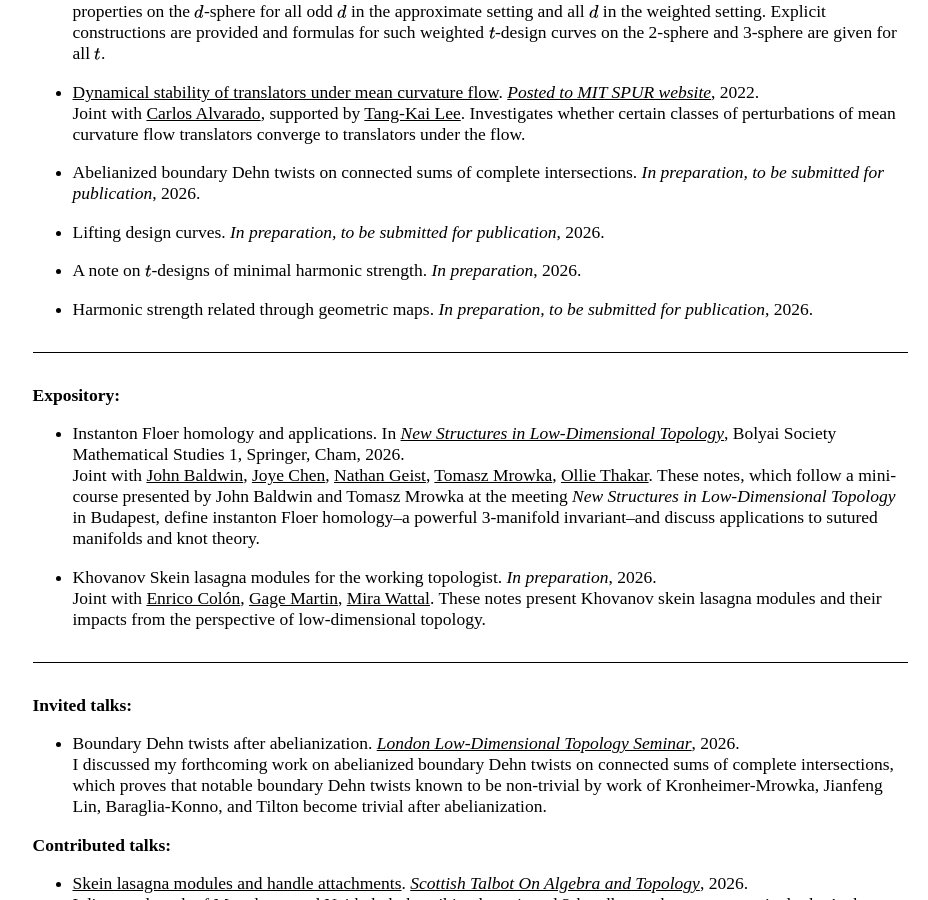
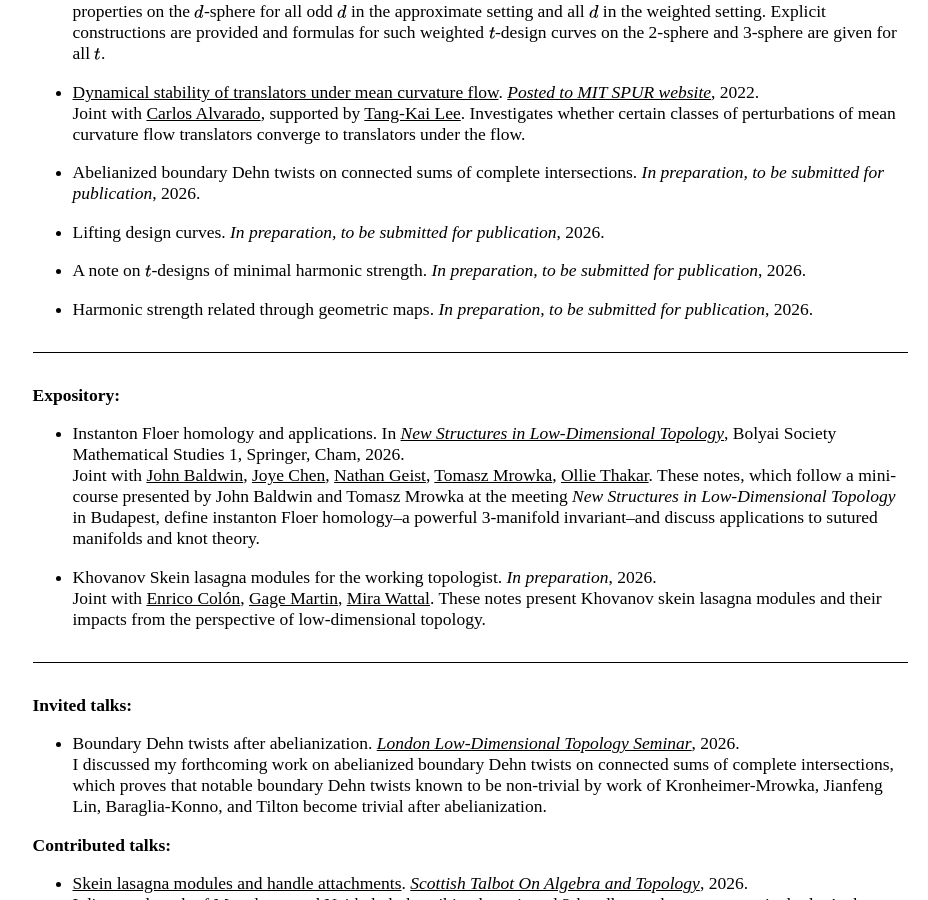
Before and after one commit to AyodejiLindblad/AyodejiLindblad.github.io, a Jekyll site: the page built from index.md, in a window 1280 px wide and 900 px high, scrolled down 897 px. Shown: the whole window, without its empty margins (170-1098 px from the left). Built offline with Jekyll 4.4.1, drawn with Linux system fonts in a browser that asks for light colours; some web fonts are replaced.

Commit message:
Update index.md

```diff
--- a/index.md
+++ b/index.md
@@ -55,7 +55,7 @@ I'm a third-year PhD student of [Tom Mrowka](https://math.mit.edu/~mrowka/) at [
 
 * Lifting design curves. *In preparation, to be submitted for publication*, 2026.
 
-* A note on $t$-designs of minimal harmonic strength. *In preparation*, 2026.
+* A note on $t$-designs of minimal harmonic strength. *In preparation, to be submitted for publication*, 2026.
 
 * Harmonic strength related through geometric maps. *In preparation, to be submitted for publication*, 2026.
 
```
